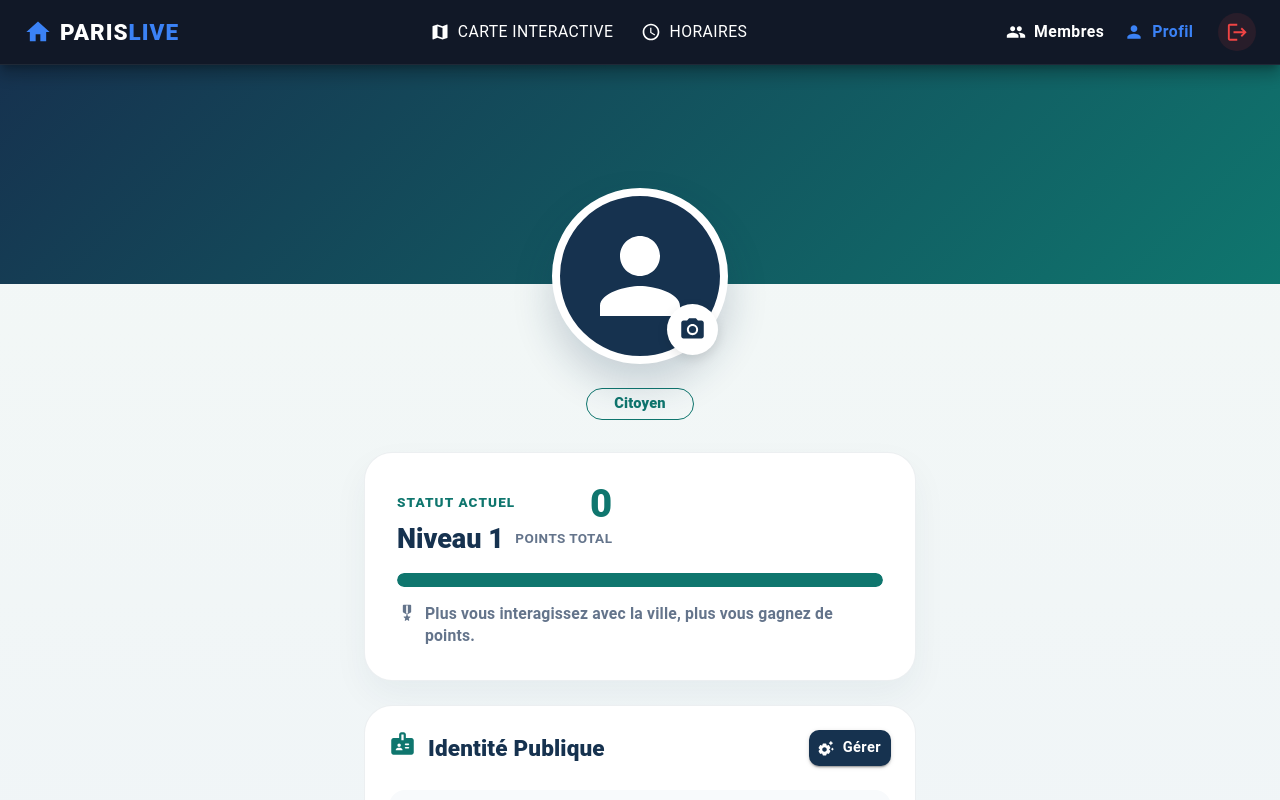
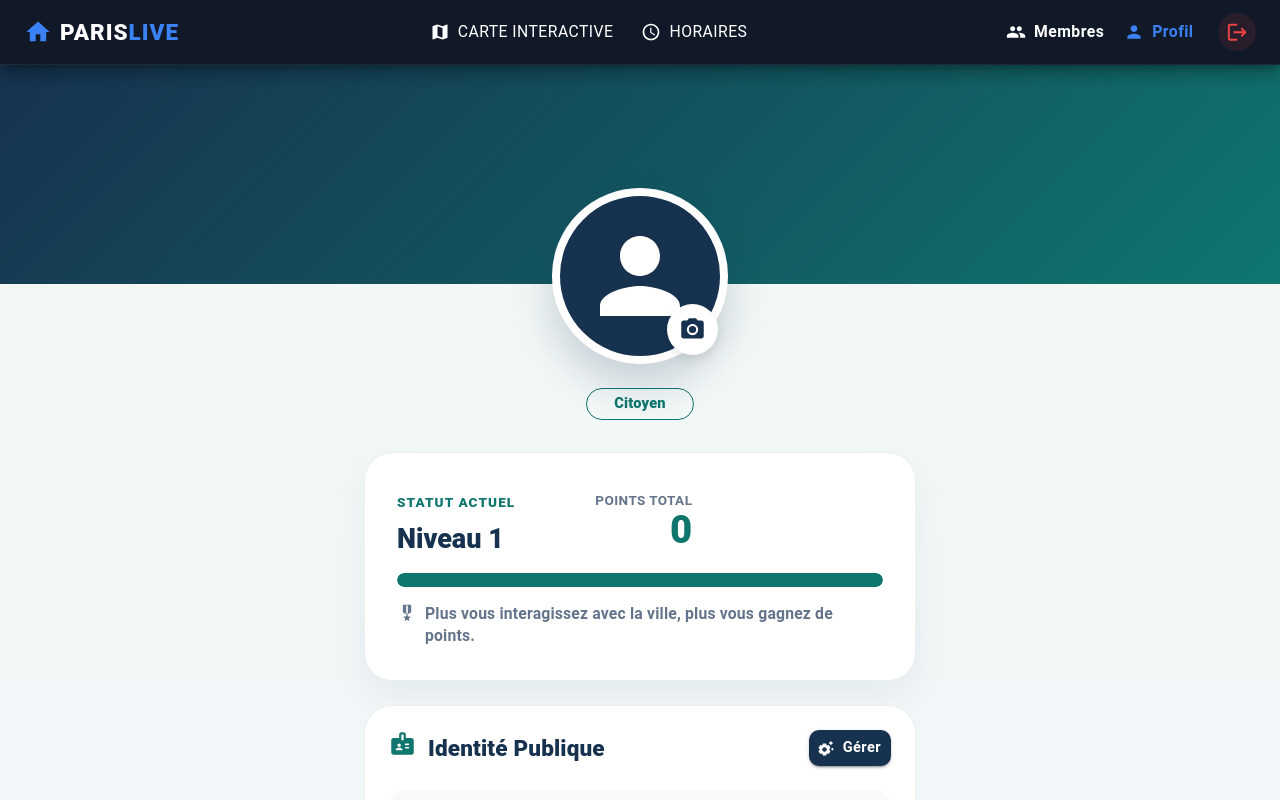
Before and after one commit to FlorianBruyant/ProjetDevWebS2, a React app in the folder frontend/: page /profil in a window 1280 px wide. Shown: the top 800 px of the page. Built offline with nearby package versions, Linux system fonts and the light colour scheme; no server answers; sample sign-in values are in the browser's storage; the HTML template or start-up script is replaced by a standard one.

Commit message:
style: affichage points sur profil décalé à droite

```diff
--- a/frontend/src/pages/Profil.jsx
+++ b/frontend/src/pages/Profil.jsx
@@ -296,12 +296,12 @@ export default function Profil() {
                                 Niveau {user?.niveau || '1'}
                             </Typography>
                         </Box>
-                        <Box sx={{ textAlign: 'right' }}>
+                        <Box sx={{ textAlign: 'right', ml: 10 }}>
+                            <Typography variant="caption" sx={{ fontWeight: 700, color: '#64748b' }}>
+                                POINTS TOTAL
+                            </Typography>
                             <Typography variant="h4" sx={{ fontWeight: 900, color: '#0f766e', lineHeight: 1 }}>
                                 {user?.points || 0}
-                            </Typography>
-                            <Typography variant="caption" sx={{ fontWeight: 700, color: '#64748b' }}>
-                                POINTS TOTAL
                             </Typography>
                         </Box>
                     </Stack>
```
